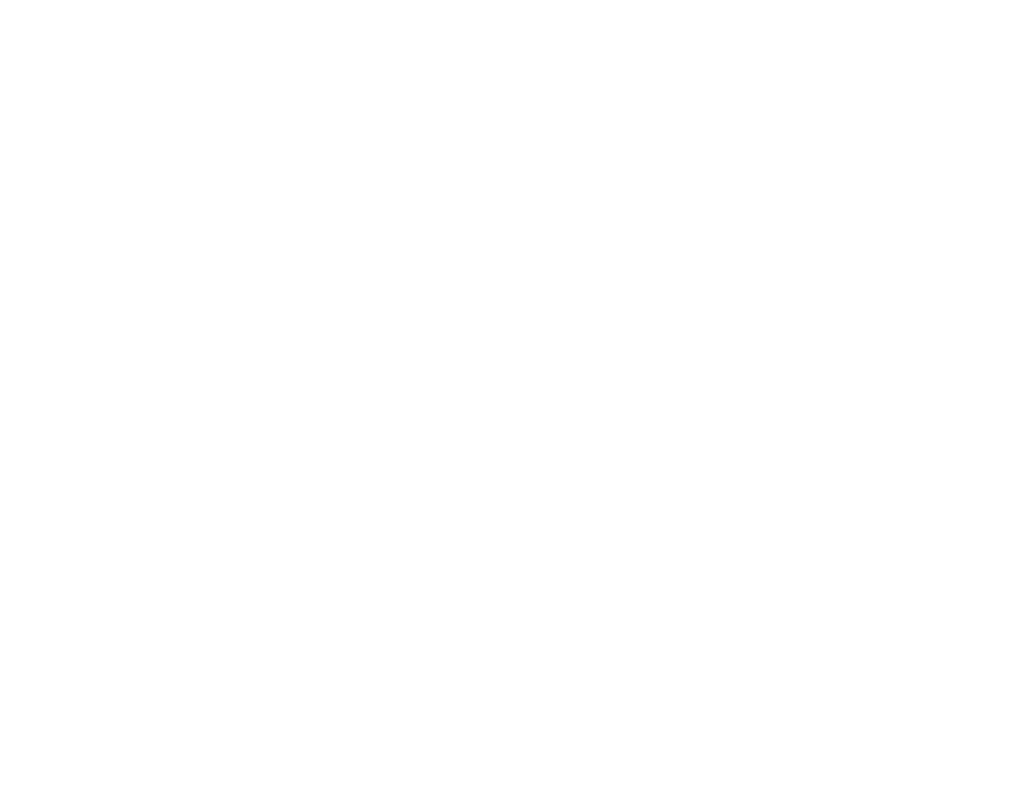
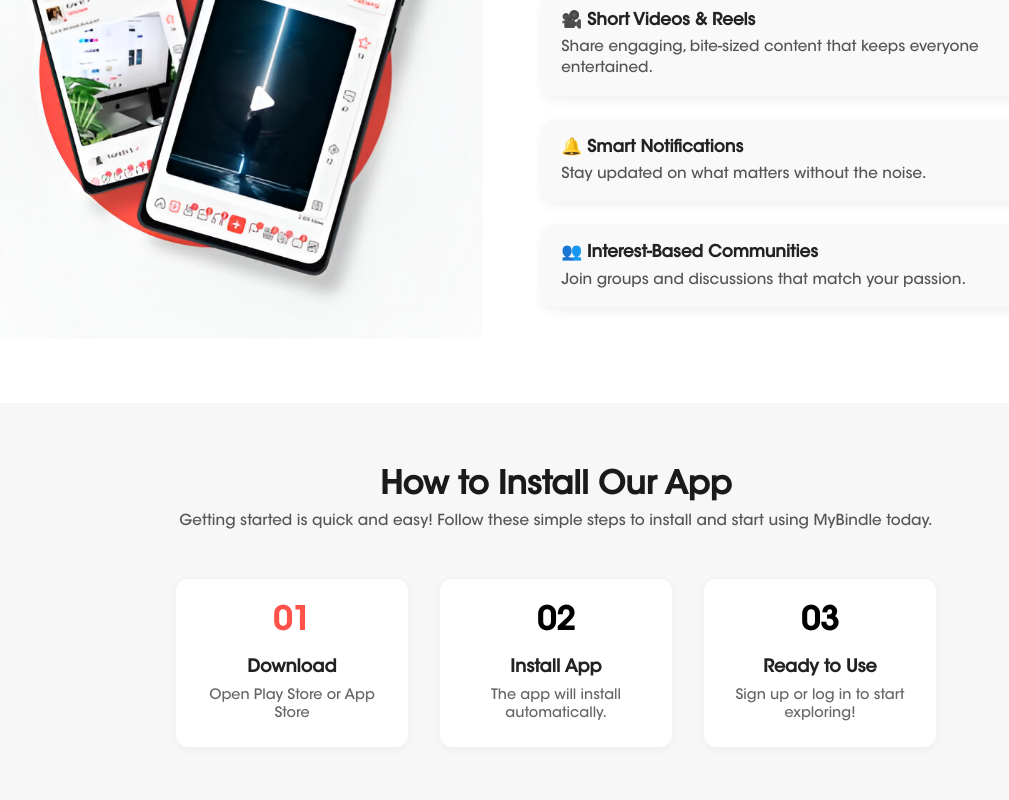
Before and after one commit to Shahnoow/My-Bindle, a Next.js app: page / in a window 1280 px wide. Shown: the part 1600-2400 px from the top of the page, without its empty margins (84-1093 px from the left). Before the commit the page ends 1315 px from the top, so only its background shows below. Built offline with nearby package versions, Linux system fonts and the light colour scheme.

Commit message:
Initial commit

```diff
--- a/src/app/page.tsx
+++ b/src/app/page.tsx
@@ -10,10 +10,10 @@
     <main>
       <Hero />
       <Services />
-      {/* <AboutUs />
+      <AboutUs />
       <HowItWork />
       <DonationSection />
-      <Testimonials /> */}
+      {/* <Testimonials /> */}
     </main>
   );
 }
--- a/src/styles/Aboutus.module.css
+++ b/src/styles/Aboutus.module.css
@@ -1,5 +1,5 @@
 .aboutMain {
-  background-color: rgb(0, 255, 55);
+  background-color: rgb(255, 255, 255);
   padding: 4rem 1.5rem;
 }
 
@@ -87,10 +87,14 @@
 @media (max-width: 768px) {
   .aboutMain {
     width: 100%;
+    padding: 1rem 0rem;
   }
   .container {
     flex-direction: column;
-    width: 100%;
+    width: 90%;
+    justify-content: center;
+    align-items: center;
+    text-align: center;
   }
   .aside {
     width: 100%;
--- a/src/styles/Hero.module.css
+++ b/src/styles/Hero.module.css
@@ -62,6 +62,7 @@
   border-radius: 5px;
   border: none;
   color: #ff5349;
+  font-weight: 600;
   font-size: 12px;
 
   font-family: "ITC Avant Garde Gothic Std", sans-serif;
--- a/src/styles/Howitwork.module.css
+++ b/src/styles/Howitwork.module.css
@@ -2,7 +2,8 @@
   text-align: center;
   padding: 4rem 2rem;
   background-color: #f7f7f7;
-  font-family: "Helvetica Neue", sans-serif;
+  font-family: "ITC Avant Garde Gothic Std", sans-serif;
+  top: 6%;
 }
 
 .heading {
@@ -35,14 +36,15 @@
 
 .stepNumber,
 .stepNumberRed {
-  font-size: 1.2rem;
+  font-size: 2rem;
   font-weight: 600;
   display: block;
   margin-bottom: 1rem;
 }
 
 .stepNumberRed {
-  color: #ff3c3c;
+  color: #ff5349;
+  font-weight: 600;
 }
 
 .stepTitle {
--- a/src/styles/Services.module.css
+++ b/src/styles/Services.module.css
@@ -78,8 +78,8 @@
   }
 }
 
-@media (max-width: 480px) {
+/* @media (max-width: 480px) {
   .grid {
     grid-template-columns: 1fr;
   }
-}
+} */
```
